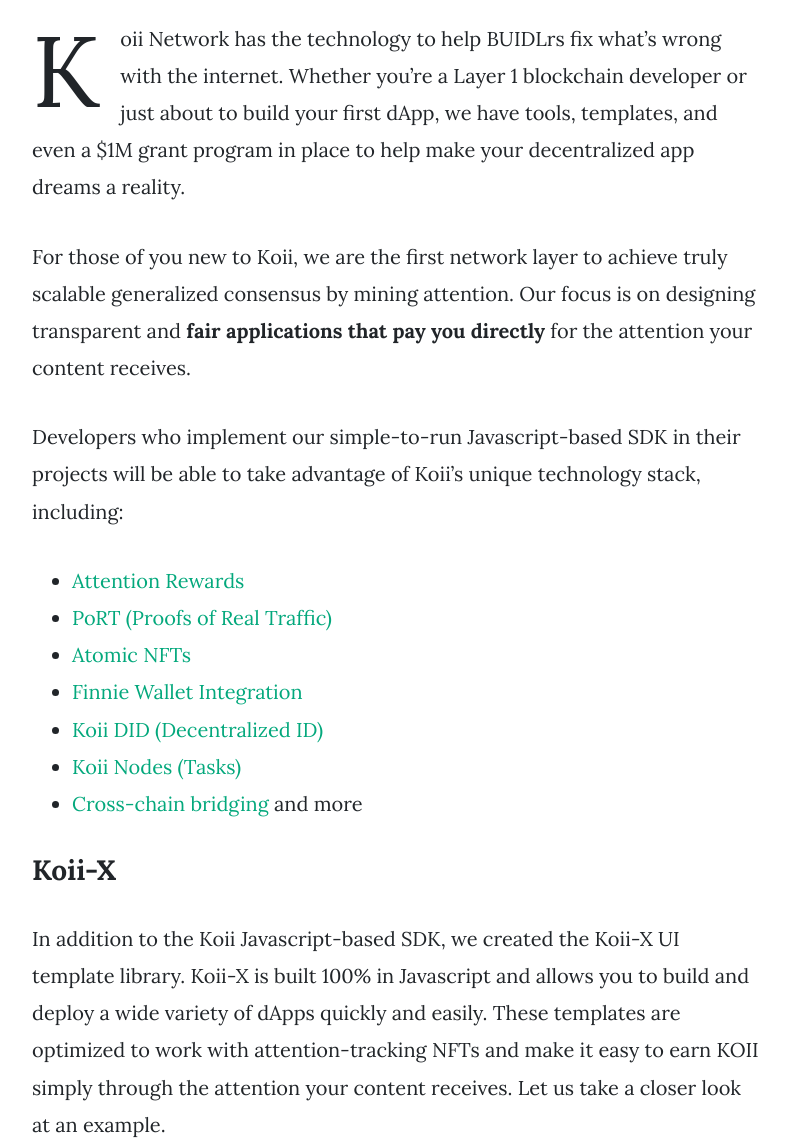
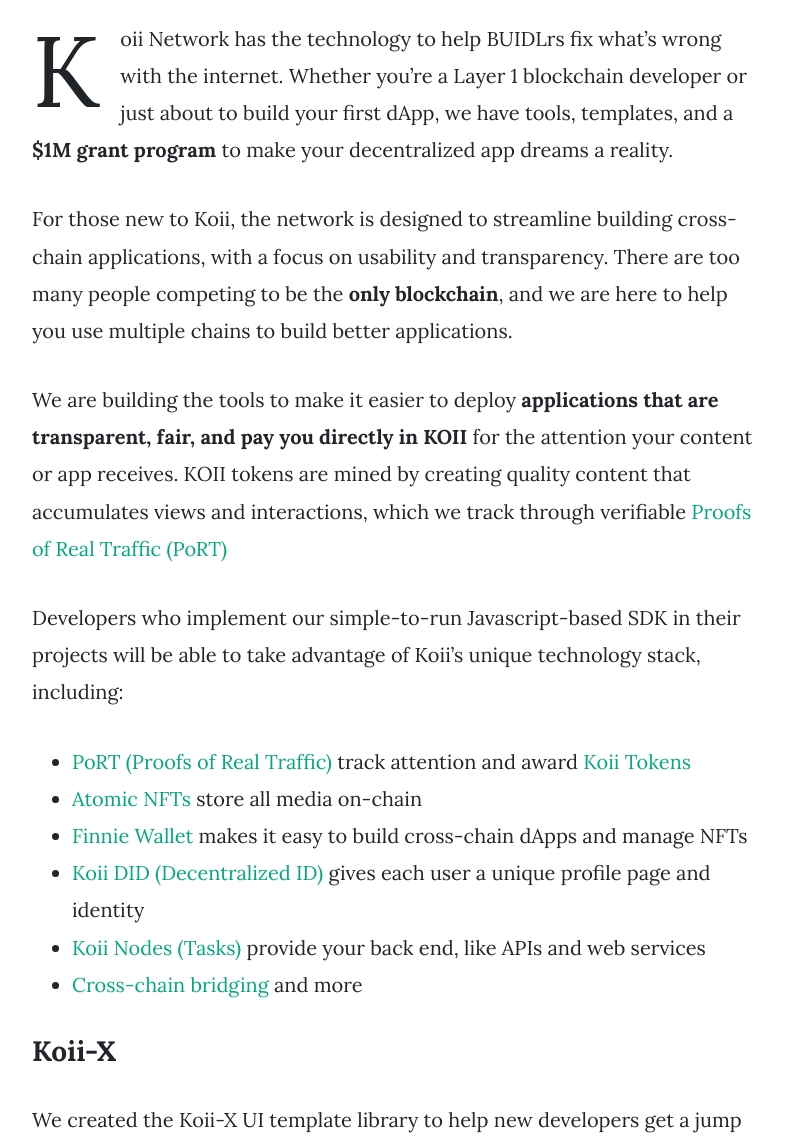
Before and after one commit to tykoii/blog, a Jekyll site: the page built from _posts/2022-01-31-Build-the-Decentralized-App-of-Your-Dreams-With-Koii-X.md, in a window 1280 px wide and 1400 px high, scrolled down 259 px. Shown: the part 254-1400 px from the top of the window, without its empty margins (338-1127 px from the left). Built offline with Jekyll 4.4.1, drawn with Linux system fonts in a browser that asks for light colours; nearby versions of some CDN libraries; comment, search, counter and statistics services are not loaded; some of the changed text lies outside the part shown.

Commit message:
update Build dapp docs

```diff
--- a/_posts/2022-01-31-Build-the-Decentralized-App-of-Your-Dreams-With-Koii-X.md
+++ b/_posts/2022-01-31-Build-the-Decentralized-App-of-Your-Dreams-With-Koii-X.md
@@ -5,32 +5,35 @@
 image: assets/images/blog/crowdfunding.png
 ---
 
-Koii Network has the technology to help BUIDLrs fix what's wrong with the internet. Whether you’re a Layer 1 blockchain developer or just about to build your first dApp, we have tools, templates, and even a $1M grant program in place to help make your decentralized app dreams a reality.
+Koii Network has the technology to help BUIDLrs fix what's wrong with the internet. Whether you’re a Layer 1 blockchain developer or just about to build your first dApp, we have tools, templates, and a **$1M grant program** to make your decentralized app dreams a reality.
 
-For those of you new to Koii, we are the first network layer to achieve truly scalable generalized consensus by mining attention. Our focus is on designing transparent and **fair applications that pay you directly** for the attention your content receives.
+For those new to Koii, the network is designed to streamline building cross-chain applications, with a focus on usability and transparency. There are too many people competing to be the **only blockchain**, and we are here to help you use multiple chains to build better applications.
+
+We are building the tools to make it easier to deploy **applications that are transparent, fair, and pay you directly in KOII** for the attention your content or app receives. KOII tokens are mined by creating quality content that accumulates views and interactions, which we track through verifiable [Proofs of Real Traffic (PoRT)](https://koii.network/proofs-of-real-traffic.pdf){:target="\_blank"}
 
 Developers who implement our simple-to-run Javascript-based SDK in their projects will be able to take advantage of Koii’s unique technology stack, including:
 
-- [Attention Rewards](https://blog.koii.network/What-Is-The-Attention_Economy/){:target="\_blank"}
-- [PoRT (Proofs of Real Traffic)](https://koii.network/proofs-of-real-traffic.pdf){:target="\_blank"}
-- [Atomic NFTs](https://atomicnft.com){:target="\_blank"}
-- [Finnie Wallet Integration](https://github.com/koii-network/Finnie.site){:target="\_blank"}
-- [Koii DID (Decentralized ID)](https://blog.koii.network/DID/){:target="\_blank"}
-- [Koii Nodes (Tasks)](https://koii.network/earn/everyone){:target="\_blank"}
+- [PoRT (Proofs of Real Traffic)](https://koii.network/proofs-of-real-traffic.pdf){:target="\_blank"} track attention and award [Koii Tokens](https://blog.koii.network/What-Is-The-Attention_Economy/){:target="\_blank"}
+- [Atomic NFTs](https://atomicnft.com){:target="\_blank"} store all media on-chain
+- [Finnie Wallet](https://github.com/koii-network/Finnie.site){:target="\_blank"} makes it easy to build cross-chain dApps and manage NFTs
+- [Koii DID (Decentralized ID)](https://blog.koii.network/DID/){:target="\_blank"} gives each user a unique profile page and identity
+- [Koii Nodes (Tasks)](https://koii.network/earn/everyone){:target="\_blank"} provide your back end, like APIs and web services
 - [Cross-chain bridging](https://blog.koii.network/Ethereum-to-Koii/){:target="\_blank"} and more
 
 ### Koii-X
 
-In addition to the Koii Javascript-based SDK, we created the Koii-X UI template library. Koii-X is built 100% in Javascript and allows you to build and deploy a wide variety of dApps quickly and easily. These templates are optimized to work with attention-tracking NFTs and make it easy to earn KOII simply through the attention your content receives. Let us take a closer look at an example.
+We created the Koii-X UI template library to help new developers get a jump start on building their first dApp. Built 100% in JavaScript, Koii-X allows you to build and deploy a wide variety of content-based dApps quickly and easily.
+
+These templates are optimized to work with NFTs and make it easy to earn KOII simply through the attention your content receives. Let’s take a closer look at an example.
 
 ### Develop and Deploy a Decentralized Crowdfunding Portal
 
-For this example, we will use a Koii-X template for deploying a crypto-based crowdfunding portal. We want to highlight this example for two reasons:
+For this example, we will use a Koii-X template for deploying a crypto crowdfunding portal. We want to highlight this example for two reasons:
 
 - Launching a crowdfunding portal with Koii-X is so easy, even someone with limited development experience can do it.
 - A crowdfunding portal is a smart choice for your first dApp because it’s a great way to generate funding for your project.
 
-**With 5 basic steps** and in less than 10 minutes, you can be up and running a crowdfunding portal for your project with Koii-X:
+**In less than 10 minutes**, you can be up and running a crowdfunding portal for your project with Koii-X:
 
 1. Make sure you have the following repositories and prerequisites available (**Node v16.XX, Yarn, Arweave-deploy, Arkb, Arweave wallet.json**)
 2. Use **npx create-koii-app** to setup the initial KOII.X project template
@@ -38,12 +41,12 @@
 4. Deploy to Arweave using **Yarn build** and **Yarn deploy**
 5. Open deployed application by going to https://arweave.net/”TXID” (TXID of your app deployment TX)
 
-For a more detailed step-by-step guide, please go to [https://koii.me/crowdfund](https://koii.me/crowdfund){:target="\_blank"}
+For a more detailed guide, check out our [step-by-step tutorial](https://koii.me/crowdfund){:target="\_blank"}.
 
-### The Goal
+### Our Goal
 
-Although this is a simplified breakdown of the process, we can see that with a few simple commands, Koii-X templates can open up a world of development opportunities while also saving time for experienced developers and making the process simple for newbies. These templates will feature both written and video tutorials to enhance the process in the near future.
+You can customize these templates endlessly for your needs. But with a few simple commands, Koii-X templates open up a world of opportunities while saving time for experienced developers. Keep an eye out for more tutorials as we expand the template libraries.
 
-Our goal in providing these tools is to make building decentralized apps with Koii as easy as possible and to enable developers of all levels to start taking advantage of attention tracking to earn KOII from their dApps.
+We want to build a decentralized Internet and we’re going to need a lot of decentralized websites to accomplish that. Our mission at Koii is to make dApps not only easy to build, but easy to monetize as well—so easy that they become the default choice for developers.
 
 We have only just scratched the surface of what's possible with Koii. Make sure you check out the [Koii docs portal](http://koii.me/dev_docs){:target="\_blank"} for more documentation, and feel free to reach out to us at [http://koii.me/support](http://koii.me/support){:target="\_blank"} with any questions and don't forget to sign up for our [ETH Denver Workshop](https://koii.me/ETHDenWorkshop){:target="\_blank"} for a live demonstration.
```
